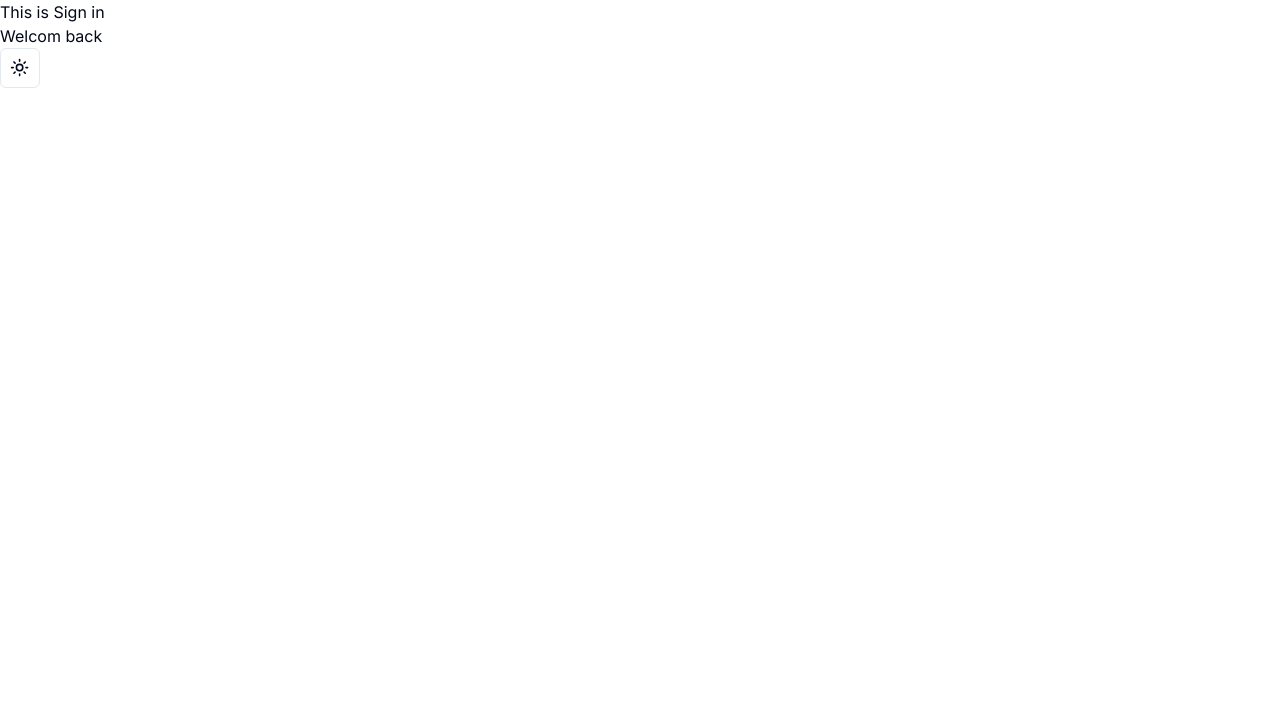
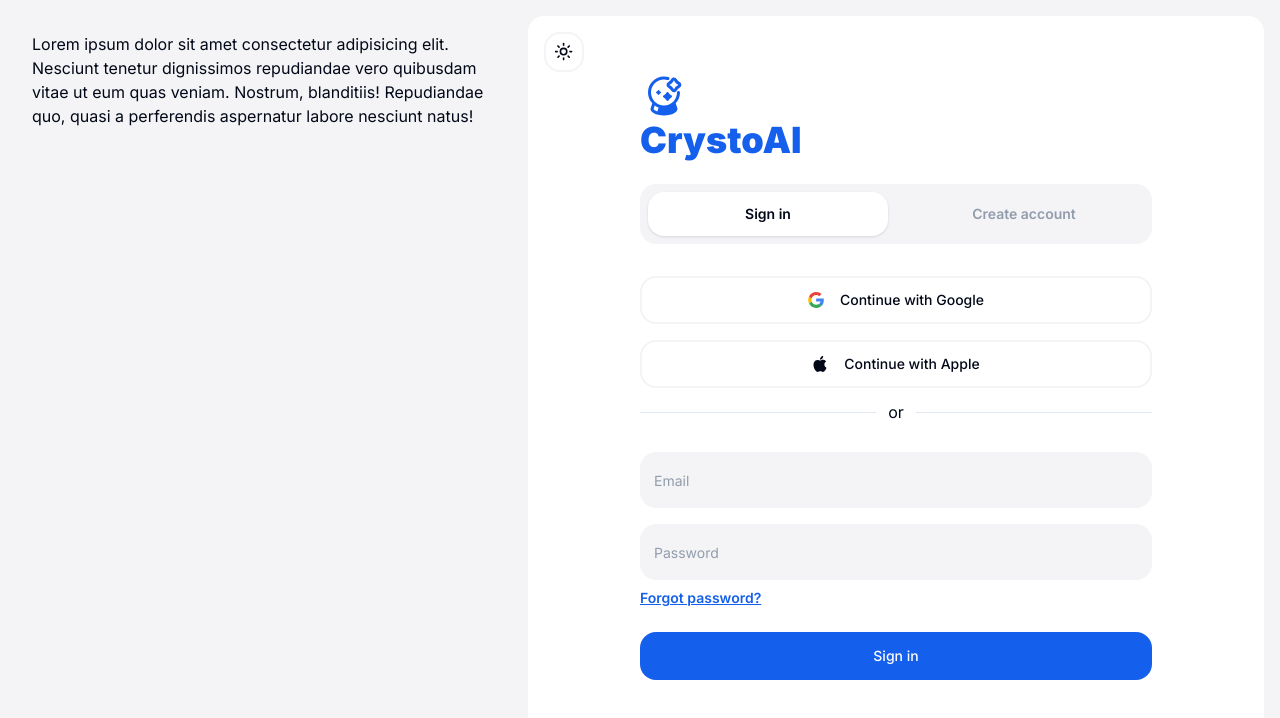
Before and after one commit to hessamkhoobkar/CrystoAI, a Next.js app: page /sign-in in a window 1280 px wide. Shown: the top 718 px of the page. Built offline with nearby package versions, Linux system fonts and the light colour scheme.

Commit message:
base style and auth layout init

```diff
--- a/app/(Auth)/layout.tsx
+++ b/app/(Auth)/layout.tsx
@@ -3,5 +3,17 @@
 }: Readonly<{
   children: React.ReactNode;
 }>) {
-  return <div>{children}</div>;
+  return (
+    <div className="flex p-4 h-screen w-screen">
+      <div className="max-w-lg w-1/2 p-4">
+        <p>
+          Lorem ipsum dolor sit amet consectetur adipisicing elit. Nesciunt
+          tenetur dignissimos repudiandae vero quibusdam vitae ut eum quas
+          veniam. Nostrum, blanditiis! Repudiandae quo, quasi a perferendis
+          aspernatur labore nesciunt natus!
+        </p>
+      </div>
+      <div className="grow p-4 bg-card rounded-2xl">{children}</div>
+    </div>
+  );
 }
--- a/app/(Auth)/sign-in/page.tsx
+++ b/app/(Auth)/sign-in/page.tsx
@@ -1,17 +1,78 @@
-import { TempThemeToggle } from "@/components/tempthemetoggle";
 import type { Metadata } from "next";
 
+import { TempThemeToggle } from "@/components/tempthemetoggle";
+
+import { Button } from "@/components/ui/button";
+import { Input } from "@/components/ui/input";
+
+import Link from "next/link";
+import { Separator } from "@/components/ui/separator";
+import { GoogleIcon } from "@/assets/icons/googleIcon";
+import { AppleIcon } from "@/assets/icons/appleIcon";
+import { CrystoAILogo } from "@/assets/icons/crystoAI";
+
 export const metadata: Metadata = {
-  title: "Sign In page",
+  title: "Sign In Page",
   description: "CrystoAI theme",
 };
 
 export default function SignInPage() {
   return (
     <main className="">
-      <h1>This is Sign in</h1>
-      <p>Welcom back</p>
-      <TempThemeToggle />
+      <div>
+        <TempThemeToggle />
+      </div>
+
+      <div className="w-full max-w-lg mx-auto">
+        <div>
+          <CrystoAILogo className="w-12 h-12 text-primary" />
+          <h1 className="text-4xl font-black mb-6 text-primary">CrystoAI</h1>
+        </div>
+
+        <div className="bg-background p-2 rounded-2xl flex gap-4 mb-8">
+          <Link
+            href="/sign-in"
+            className="bg-card text-card-foreground rounded-2xl h-11 w-1/2 flex justify-center items-center font-semibold text-sm shadow"
+          >
+            Sign in
+          </Link>
+          <Link
+            href="/sign-up"
+            className="rounded-2xl h-11 w-1/2 flex justify-center items-center font-semibold text-sm text-muted-foreground hover:text-foreground"
+          >
+            Create account
+          </Link>
+        </div>
+
+        <div className="flex flex-col gap-4">
+          <Button size="lg" variant="outline" className="w-full gap-4">
+            <GoogleIcon className="w-4 h-4" />
+            Continue with Google
+          </Button>
+          <Button size="lg" variant="outline" className="w-full gap-4">
+            <AppleIcon className="fill-current w-4 h-4" />
+            Continue with Apple
+          </Button>
+        </div>
+        <div className="flex justify-center items-center relative h-12 w-full mb-4">
+          <div className="absolute bg-card h-12 w-10 flex justify-center items-center">
+            <span>or</span>
+          </div>
+          <Separator />
+        </div>
+        <form action="" method="post">
+          <div className="flex flex-col gap-4">
+            <Input type="email" id="email" placeholder="Email" />
+            <Input type="password" id="password" placeholder="Password" />
+          </div>
+          <Link href="/reset-pass" className="link block w-full mt-2">
+            Forgot password?
+          </Link>
+          <Button size="lg" className="w-full mt-6">
+            Sign in
+          </Button>
+        </form>
+      </div>
     </main>
   );
 }
--- a/app/globals.css
+++ b/app/globals.css
@@ -4,7 +4,7 @@
 
 @layer base {
   :root {
-      --background: 0 0% 100%;
+    --background: 240 10% 96%;
     --foreground: 222.2 84% 4.9%;
 
     --card: 0 0% 100%;
@@ -13,14 +13,15 @@
     --popover: 0 0% 100%;
     --popover-foreground: 222.2 84% 4.9%;
 
-      --primary: 222.2 47.4% 11.2%;
-      --primary-foreground: 210 40% 98%;
+    --primary: 219 84% 50%;
+    --primary-hover: 222 86% 44%;
+    --primary-foreground: 0 0% 100%;
 
     --secondary: 210 40% 96.1%;
     --secondary-foreground: 222.2 47.4% 11.2%;
 
     --muted: 210 40% 96.1%;
-      --muted-foreground: 215.4 16.3% 46.9%;
+    --muted-foreground: 215.4 14% 62%;
 
     --accent: 210 40% 96.1%;
     --accent-foreground: 222.2 47.4% 11.2%;
@@ -36,7 +37,7 @@
   }
 
   .dark {
-      --background: 222.2 84% 4.9%;
+    --background: 222 88% 2.9%;
     --foreground: 210 40% 98%;
 
     --card: 222.2 84% 4.9%;
@@ -45,14 +46,15 @@
     --popover: 222.2 84% 4.9%;
     --popover-foreground: 210 40% 98%;
 
-      --primary: 210 40% 98%;
-      --primary-foreground: 222.2 47.4% 11.2%;
+    --primary: 219 84% 50%;
+    --primary-hover: 222 86% 44%;
+    --primary-foreground: 0 0% 100%;
 
     --secondary: 217.2 32.6% 17.5%;
     --secondary-foreground: 210 40% 98%;
 
     --muted: 217.2 32.6% 17.5%;
-      --muted-foreground: 215 20.2% 65.1%;
+    --muted-foreground: 215 26% 45%;
 
     --accent: 217.2 32.6% 17.5%;
     --accent-foreground: 210 40% 98%;
@@ -74,3 +76,7 @@
     @apply bg-background text-foreground;
   }
 }
+
+.link {
+  @apply text-sm font-semibold text-primary underline hover:text-primary-hover;
+}
--- /dev/null
+++ b/assets/icons/appleIcon.tsx
@@ -0,0 +1,15 @@
+import { SVGProps } from "react";
+
+export function AppleIcon(props: SVGProps<SVGSVGElement>) {
+  return (
+    <svg
+      xmlns="http://www.w3.org/2000/svg"
+      width="0.82em"
+      height="1em"
+      viewBox="0 0 256 315"
+      {...props}
+    >
+      <path d="M213.803 167.03c.442 47.58 41.74 63.413 42.197 63.615c-.35 1.116-6.599 22.563-21.757 44.716c-13.104 19.153-26.705 38.235-48.13 38.63c-21.05.388-27.82-12.483-51.888-12.483c-24.061 0-31.582 12.088-51.51 12.871c-20.68.783-36.428-20.71-49.64-39.793c-27-39.033-47.633-110.3-19.928-158.406c13.763-23.89 38.36-39.017 65.056-39.405c20.307-.387 39.475 13.662 51.889 13.662c12.406 0 35.699-16.895 60.186-14.414c10.25.427 39.026 4.14 57.503 31.186c-1.49.923-34.335 20.044-33.978 59.822M174.24 50.199c10.98-13.29 18.369-31.79 16.353-50.199c-15.826.636-34.962 10.546-46.314 23.828c-10.173 11.763-19.082 30.589-16.678 48.633c17.64 1.365 35.66-8.964 46.64-22.262"></path>
+    </svg>
+  );
+}
--- /dev/null
+++ b/assets/icons/crystoAI.tsx
@@ -0,0 +1,22 @@
+import { SVGProps } from "react";
+
+export function CrystoAILogo(props: SVGProps<SVGSVGElement>) {
+  return (
+    <svg
+      xmlns="http://www.w3.org/2000/svg"
+      width="0.82em"
+      height="1em"
+      viewBox="0 0 48 48"
+      {...props}
+    >
+      <path
+        d="M20.47 19.71a2.85 2.85 0 0 1-1.25-1.25l-.07-.14a.722.722 0 0 0-1.29 0l-.07.14c-.28.54-.71.98-1.25 1.25l-.14.07a.722.722 0 0 0 0 1.29l.14.07c.54.28.98.71 1.25 1.25l.07.14c.27.53 1.02.53 1.29 0l.07-.14c.28-.54.71-.98 1.25-1.25l.14-.07a.722.722 0 0 0 0-1.29l-.14-.07ZM23.96 23.14l-.24.12c-.95.48-.95 1.84 0 2.33l.24.12c.97.5 1.76 1.29 2.26 2.26l.12.24c.48.95 1.84.95 2.33 0l.12-.24c.5-.97 1.29-1.76 2.26-2.26l.24-.12c.95-.48.95-1.84 0-2.33l-.24-.12c-.97-.5-1.76-1.29-2.26-2.26l-.12-.24c-.48-.95-1.84-.95-2.33 0l-.12.24c-.5.97-1.29 1.76-2.26 2.26ZM39.58 9.98l-.32-.16c-1-.51-1.8-1.31-2.31-2.31l-.16-.32a3.198 3.198 0 0 0-2.86-1.75c-1.21 0-2.31.67-2.87 1.75l-.16.32c-.51 1-1.31 1.8-2.31 2.31l-.32.16a3.202 3.202 0 0 0-1.75 2.87c0 1.22.67 2.31 1.75 2.87l.32.16c1 .51 1.8 1.31 2.31 2.31l.16.32a3.202 3.202 0 0 0 2.87 1.75c1.22 0 2.31-.67 2.87-1.75l.16-.32c.51-1 1.31-1.8 2.31-2.31l.32-.16a3.198 3.198 0 0 0 1.75-2.86c0-1.21-.67-2.31-1.75-2.87l-.01-.01Zm-1.36 3.06-.32.16c-1.57.8-2.82 2.05-3.62 3.62l-.16.32s-.06.12-.19.12-.18-.09-.19-.12l-.16-.32a8.227 8.227 0 0 0-3.62-3.62l-.32-.16s-.12-.06-.12-.19.09-.18.12-.19l.32-.16c1.57-.8 2.82-2.05 3.62-3.62l.16-.32s.06-.12.19-.12.18.08.19.12l.16.32c.8 1.57 2.05 2.82 3.62 3.62l.32.16s.12.06.12.19-.09.18-.12.19Z"
+        fill="currentColor"
+      />
+      <path
+        d="M38.5 18.93c-.83 0-1.5.67-1.5 1.5 0 7.17-5.83 13-13 13s-13-5.83-13-13 5.83-13 13-13c1.22 0 2.43.17 3.59.5.8.23 1.63-.23 1.85-1.03.23-.8-.23-1.63-1.03-1.85-1.43-.41-2.91-.62-4.41-.62-8.82 0-16 7.18-16 16 0 4.2 1.64 8.01 4.3 10.87l-1.72 5.15c-.05.15-.08.31-.08.47 0 2.66 4.81 6.5 13.5 6.5 8.69 0 13.5-3.84 13.5-6.5 0-.16-.03-.32-.08-.47L35.7 31.3c2.66-2.86 4.3-6.67 4.3-10.87 0-.83-.67-1.5-1.5-1.5ZM13.57 36.97l1.17-3.52c1.17.83 2.45 1.51 3.82 2l-1.13 3.96c-2.29-.8-3.52-1.89-3.86-2.45v.01Z"
+        fill="currentColor"
+      />
+    </svg>
+  );
+}
--- /dev/null
+++ b/assets/icons/googleIcon.tsx
@@ -0,0 +1,30 @@
+import { SVGProps } from "react";
+
+export function GoogleIcon(props: SVGProps<SVGSVGElement>) {
+  return (
+    <svg
+      xmlns="http://www.w3.org/2000/svg"
+      width="0.98em"
+      height="1em"
+      viewBox="0 0 256 262"
+      {...props}
+    >
+      <path
+        fill="#4285F4"
+        d="M255.878 133.451c0-10.734-.871-18.567-2.756-26.69H130.55v48.448h71.947c-1.45 12.04-9.283 30.172-26.69 42.356l-.244 1.622l38.755 30.023l2.685.268c24.659-22.774 38.875-56.282 38.875-96.027"
+      ></path>
+      <path
+        fill="#34A853"
+        d="M130.55 261.1c35.248 0 64.839-11.605 86.453-31.622l-41.196-31.913c-11.024 7.688-25.82 13.055-45.257 13.055c-34.523 0-63.824-22.773-74.269-54.25l-1.531.13l-40.298 31.187l-.527 1.465C35.393 231.798 79.49 261.1 130.55 261.1"
+      ></path>
+      <path
+        fill="#FBBC05"
+        d="M56.281 156.37c-2.756-8.123-4.351-16.827-4.351-25.82c0-8.994 1.595-17.697 4.206-25.82l-.073-1.73L15.26 71.312l-1.335.635C5.077 89.644 0 109.517 0 130.55s5.077 40.905 13.925 58.602z"
+      ></path>
+      <path
+        fill="#EB4335"
+        d="M130.55 50.479c24.514 0 41.05 10.589 50.479 19.438l36.844-35.974C195.245 12.91 165.798 0 130.55 0C79.49 0 35.393 29.301 13.925 71.947l42.211 32.783c10.59-31.477 39.891-54.251 74.414-54.251"
+      ></path>
+    </svg>
+  );
+}
--- a/components/ui/button.tsx
+++ b/components/ui/button.tsx
@@ -1,19 +1,19 @@
-import * as React from "react"
-import { Slot } from "@radix-ui/react-slot"
-import { cva, type VariantProps } from "class-variance-authority"
+import * as React from "react";
+import { Slot } from "@radix-ui/react-slot";
+import { cva, type VariantProps } from "class-variance-authority";
 
-import { cn } from "@/lib/utils"
+import { cn } from "@/lib/utils";
 
 const buttonVariants = cva(
-  "inline-flex items-center justify-center whitespace-nowrap rounded-md text-sm font-medium ring-offset-background transition-colors focus-visible:outline-none focus-visible:ring-2 focus-visible:ring-ring focus-visible:ring-offset-2 disabled:pointer-events-none disabled:opacity-50",
+  "inline-flex items-center justify-center whitespace-nowrap rounded-2xl text-sm font-medium ring-offset-background transition-colors focus-visible:outline-none focus-visible:ring-2 focus-visible:ring-ring focus-visible:ring-offset-2 disabled:pointer-events-none disabled:opacity-50",
   {
     variants: {
       variant: {
-        default: "bg-primary text-primary-foreground hover:bg-primary/90",
+        default: "bg-primary text-primary-foreground hover:bg-primary-hover",
         destructive:
           "bg-destructive text-destructive-foreground hover:bg-destructive/90",
         outline:
-          "border border-input bg-background hover:bg-accent hover:text-accent-foreground",
+          "border-2 border-background bg-card hover:bg-background hover:text-accent-foreground",
         secondary:
           "bg-secondary text-secondary-foreground hover:bg-secondary/80",
         ghost: "hover:bg-accent hover:text-accent-foreground",
@@ -21,8 +21,8 @@
       },
       size: {
         default: "h-10 px-4 py-2",
-        sm: "h-9 rounded-md px-3",
-        lg: "h-11 rounded-md px-8",
+        sm: "h-9 px-3",
+        lg: "h-12 px-8",
         icon: "h-10 w-10",
       },
     },
@@ -31,26 +31,26 @@
       size: "default",
     },
   }
-)
+);
 
 export interface ButtonProps
   extends React.ButtonHTMLAttributes<HTMLButtonElement>,
     VariantProps<typeof buttonVariants> {
-  asChild?: boolean
+  asChild?: boolean;
 }
 
 const Button = React.forwardRef<HTMLButtonElement, ButtonProps>(
   ({ className, variant, size, asChild = false, ...props }, ref) => {
-    const Comp = asChild ? Slot : "button"
+    const Comp = asChild ? Slot : "button";
     return (
       <Comp
         className={cn(buttonVariants({ variant, size, className }))}
         ref={ref}
         {...props}
       />
-    )
+    );
   }
-)
-Button.displayName = "Button"
+);
+Button.displayName = "Button";
 
-export { Button, buttonVariants }
+export { Button, buttonVariants };
--- a/components/ui/input.tsx
+++ b/components/ui/input.tsx
@@ -1,6 +1,6 @@
-import * as React from "react"
+import * as React from "react";
 
-import { cn } from "@/lib/utils"
+import { cn } from "@/lib/utils";
 
 export interface InputProps
   extends React.InputHTMLAttributes<HTMLInputElement> {}
@@ -11,15 +11,15 @@
       <input
         type={type}
         className={cn(
-          "flex h-10 w-full rounded-md border border-input bg-background px-3 py-2 text-sm ring-offset-background file:border-0 file:bg-transparent file:text-sm file:font-medium placeholder:text-muted-foreground focus-visible:outline-none focus-visible:ring-2 focus-visible:ring-ring focus-visible:ring-offset-2 disabled:cursor-not-allowed disabled:opacity-50",
+          "flex h-14 w-full rounded-2xl border-2 border-background bg-background px-3 py-2 text-sm ring-offset-background file:border-0 file:bg-transparent file:text-sm file:font-medium placeholder:text-muted-foreground focus-visible:bg-card focus-visible:outline-none ring-0 focus-visible:ring-0 focus-visible:border-primary ring-transparent focus-visible:ring-transparent focus-visible:ring-offset-0 disabled:cursor-not-allowed disabled:opacity-50 transition-colors duration-200 ease-in-out",
           className
         )}
         ref={ref}
         {...props}
       />
-    )
+    );
   }
-)
-Input.displayName = "Input"
+);
+Input.displayName = "Input";
 
-export { Input }
+export { Input };
--- a/tailwind.config.ts
+++ b/tailwind.config.ts
@@ -30,6 +30,7 @@
         foreground: "hsl(var(--foreground))",
         primary: {
           DEFAULT: "hsl(var(--primary))",
+          hover: "hsl(var(--primary-hover))",
           foreground: "hsl(var(--primary-foreground))",
         },
         secondary: {
```
Also changed, not shown: app/(Auth)/reset-pass/page.tsx (added, +17 -0 lines), app/(Auth)/sign-up/page.tsx (added, +17 -0 lines), app/(Auth)/two-factor/page.tsx (added, +17 -0 lines). Lines whose indentation alone changed are shown as unchanged.
